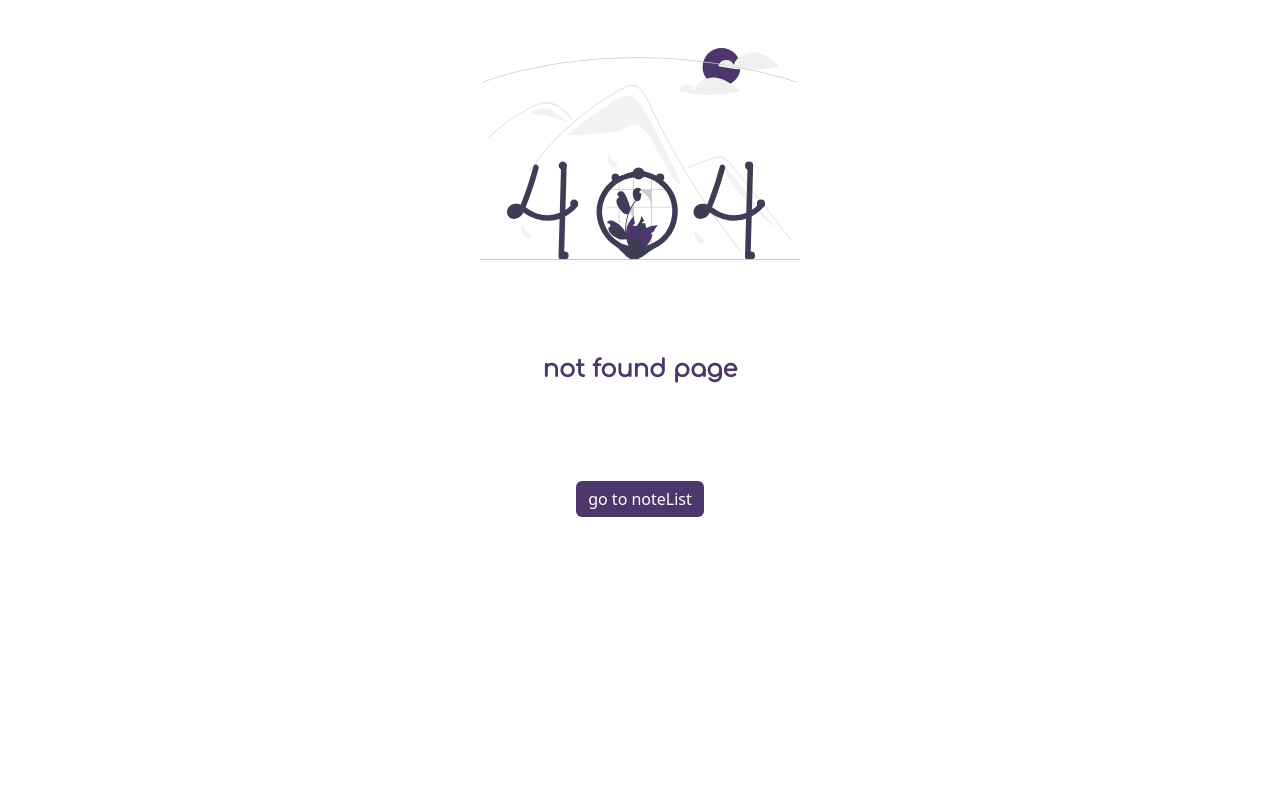
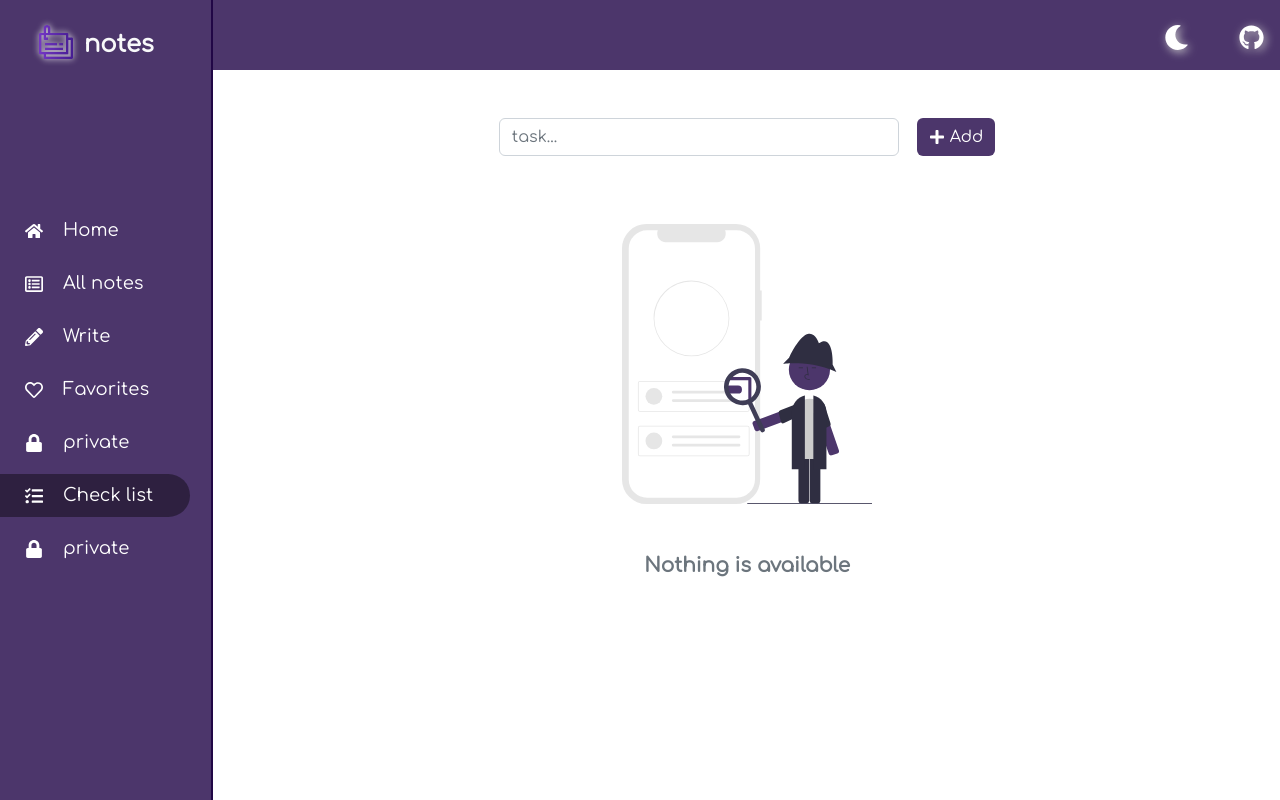
Before and after one commit to Masiha-mohammadpoor/note-app, a React (Create React App) app: page /check-list in a window 1280 px wide. Before the commit this address had no page. Built offline with nearby package versions, Linux system fonts and the light colour scheme; data requests are answered from the project's data file.

Commit message:
created tasksList

```diff
--- a/data/db.json
+++ b/data/db.json
@@ -8,5 +8,6 @@
       "like": true,
       "id": 1
     }
-  ]
+  ],
+  "tasks": []
 }
--- a/src/App.js
+++ b/src/App.js
@@ -9,9 +9,9 @@ const App = () => {
         <Routes>
             {RoutesData.map(r => {
                     if(r.layout){
-                        return <Route path={r.path} element={<Layout>{r.element}</Layout>} />
+                        return <Route path={r.path} key={r.path} element={<Layout>{r.element}</Layout>} />
                     }else {
-                        return <Route path={r.path} element={r.element} />
+                        return <Route path={r.path} key={r.path} element={r.element} />
                     }
                 })}
         </Routes>
--- a/src/Routes.js
+++ b/src/Routes.js
@@ -6,7 +6,7 @@ import PrivateNotes from "./components/PrivateNotes/PrivateNotes";
 import ShowNote from "./components/ShowNote/ShowNote";
 import Pagination from "./components/pagination/Pagination";
 import NotFound from "./components/NotFound/NotFound";
-
+import CheckList from "./components/CheckList/CheckList";
 
 
 const Routes = [
@@ -15,6 +15,7 @@ const Routes = [
     {path : "/write" , element : <Write/> , layout : true},
     {path : "/favorites" , element : <FavoritesList/> , layout : true},
     {path : "/private" , element : <PrivateNotes/> , layout : true},
+    {path : "/check-list" , element : <CheckList/> , layout : true},
     {path : "*" , element : <NotFound/> , layout : false},
     {path : "/edit/:id" , element : <EditNotes/> , layout : true},
     {path : "/note/:id" , element : <ShowNote/> , layout : true}
--- /dev/null
+++ b/src/components/CheckList/CheckList.jsx
@@ -0,0 +1,139 @@
+import Form from "react-bootstrap/Form";
+import Button from "react-bootstrap/Button";
+import {FaPlus , FaTrashAlt} from "react-icons/fa";
+import styles from "./CheckList.module.scss";
+import { useState , useEffect} from "react";
+import axios from "axios";
+import swal from "sweetalert";
+import NothingNotes from "../NothingNotes/NothingNotes";
+import { InfinitySpin } from 'react-loader-spinner'
+
+
+const Task = (newDate) => {
+    const {task , completed , date , completeHandler , deleteHandler} = newDate;
+
+    return (
+        <div className={`mb-3 d-flex justify-content-between align-items-center ${completed ? styles.completedTasks : styles.task}`}>
+        <h5 className="m-0">{task}</h5>
+        <small className="text-secondary">{date}</small>
+        <span>
+            <button onClick={deleteHandler} className="mx-3 bg-transparent border-0 text-danger fs-5"><FaTrashAlt/></button>
+            <input
+            type="checkbox"
+            className={styles.checkbox}
+            checked={completed}
+            onChange={completeHandler}/>
+        </span>
+        </div>
+    )
+}
+
+
+const CheckList = () => {
+    const [task , setTask] = useState("");
+    const [tasks , setTasks] = useState([]);
+    const [request , setRequest] = useState("");
+
+    useEffect(() => {
+        const getData = async () => {
+            try {
+                const {data , statusText} = await axios.get("http://localhost:3001/tasks");
+                setTasks(data);
+                setRequest(statusText);
+            }catch(err){
+                console.error(err);
+            }
+        }
+        getData();
+    } , []);
+
+
+    const addTask = () => {
+        if(task === ""){
+            swal("ooops!" , "please enter something" , "warning");
+        }else {
+            const postData = async () => {
+                try{
+                    const newData = {task,completed : false , date : `${new Date().toLocaleDateString()}`};
+                    await axios.post("http://localhost:3001/tasks" , newData);
+                    const {data} = await axios.get("http://localhost:3001/tasks");
+                    setTasks(data);
+                }catch(err){
+                    console.error(err);
+                }
+            }
+            postData();
+            setTask("");
+        }
+    }
+
+    const completeHandler = (id , task) => {
+        const editData = async () => {
+            try {
+                await axios.put(`http://localhost:3001/tasks/${id}` , {...task , completed:!task.completed});
+                const {data} = await axios.get("http://localhost:3001/tasks");
+                setTasks(data);
+            }catch(err){
+                console.error(err);
+            }
+        }
+        editData();
+    }
+
+    const deleteHandler = (id) => {
+        const deleteData = async () => {
+            try{
+                await axios.delete(`http://localhost:3001/tasks/${id}`);
+                const filtered = tasks.filter(t => t.id !== id);
+                setTasks(filtered);
+            }catch(err){
+                console.error(err);
+            }
+        }
+        deleteData();
+    }
+
+    const renderTasks = () => {
+        if (tasks.length >= 1 ){
+            return tasks.map(t => {
+                return <Task
+                key={t.id}
+                task={t.task}
+                completed={t.completed}
+                date={t.date}
+                completeHandler={() => completeHandler(t.id , t)}
+                deleteHandler={() => deleteHandler(t.id)}/>
+            })
+        }else if(tasks.length === 0 && request){
+            return <NothingNotes btn={true}/>
+        }else{
+            return <div className={styles.loaderContainer}><InfinitySpin
+                width='200'
+                color="#8562b5"
+              /></div>
+        }
+
+    }
+
+    return (
+        <section className={styles.checkList}>
+            <article className="w-50 mx-auto my-5 d-flex justify-content-evenly">
+                <Form.Control
+                    className="w-75"
+                    placeholder="task..."
+                    value={task}
+                    onChange={e => setTask(e.target.value)}/>
+
+                <Button
+                style={{backgroundColor:"#4c366b"}}
+                className="border-0"
+                onClick={addTask}><FaPlus/> Add</Button>
+            </article>
+            <article className=" w-75 mx-auto">
+                {renderTasks()}
+            </article>
+        </section>
+    );
+}
+
+export default CheckList;
--- /dev/null
+++ b/src/components/CheckList/CheckList.module.scss
@@ -0,0 +1,29 @@
+@import "../../mixin";
+
+.checkList {
+    * {
+        font-family : comfortaa;
+    }
+    .task {
+        border-bottom:2px solid $mainC;
+    }
+    .completedTasks {
+        border-bottom:2px solid $mainC;
+        opacity : .5;
+    }
+    .checkbox {
+        accent-color: #7754a9;
+        transform: scale(1.3);
+        -webkit-transform: scale(1.3);
+        -moz-transform: scale(1.3);
+        -ms-transform: scale(1.3);
+        -o-transform: scale(1.3);
+}
+.loaderContainer{
+    display:flex;
+    justify-content : center;
+    align-items : center;
+    margin-top:30vh;
+}
+
+}
--- a/src/components/Menu/Menu.jsx
+++ b/src/components/Menu/Menu.jsx
@@ -1,8 +1,8 @@
 import styles from "./menu.module.scss";
 import Col from "react-bootstrap/Col";
 import Logo from "../../assets/image/logo.png";
-import {FaRegListAlt , FaPencilAlt , FaHome , FaRegHeart , FaLock} from "react-icons/fa";
-import {Link} from "react-router-dom";
+import {FaRegListAlt , FaPencilAlt , FaHome , FaRegHeart , FaLock , FaTasks} from "react-icons/fa";
+import {NavLink} from "react-router-dom";
 
 const Menu = () => {
     return (
@@ -14,18 +14,21 @@ const Menu = () => {
                 </div>
 
                 <div className={`w-100 ${styles.list}`}>
-                    <ul className=" d-flex justify-content-evenly align-items-start flex-column p-0 m-0">
-                        <li><Link to="/"><span><FaHome/></span>Home</Link></li>
-                        <li><Link to="/notes"><span><FaRegListAlt/></span>All notes</Link></li>
-                        <li><Link to="/write"><span><FaPencilAlt/></span>Write</Link></li>
-                        <li><Link to="/favorites"><span><FaRegHeart/></span>Favorites</Link></li>
-                        <li><Link to="/private"><span><FaLock/></span>private</Link></li>
-                        <li><Link to="#"><span><FaPencilAlt/></span>write notes</Link></li>
-                        <li><Link to="#"><span><FaRegListAlt/></span>all notes</Link></li>
-                        <li><Link to="#"><span><FaPencilAlt/></span>write notes</Link></li>
+                    <ul className=" d-flex justify-content-evenly align-items-startm flex-column p-0 m-0">
+                        <li><NavLink className={data => data.isActive ? styles.activeLink : styles.link} style={{backgroundColor:"transparent"}} to="/"><span><FaHome/></span>Home</NavLink></li>
+                        <li><NavLink className={data => data.isActive ? styles.activeLink : styles.link} to="/notes"><span><FaRegListAlt/></span>All notes</NavLink></li>
+                        <li><NavLink className={data => data.isActive ? styles.activeLink : styles.link} to="/write"><span><FaPencilAlt/></span>Write</NavLink></li>
+                        <li><NavLink className={data => data.isActive ? styles.activeLink : styles.link} to="/favorites"><span><FaRegHeart/></span>Favorites</NavLink></li>
+                        <li><NavLink className={data => data.isActive ? styles.activeLink : styles.link} to="/private"><span><FaLock/></span>private</NavLink></li>
+                        <li><NavLink className={data => data.isActive ? styles.activeLink : styles.link} to="/check-list"><span><FaTasks/></span>Check list</NavLink></li>
+                        <li><NavLink className={data => data.isActive ? styles.activeLink : styles.link} to="/private"><span><FaLock/></span>private</NavLink></li>
+                        {/* <li><NavLink className={data => data.isActive ? styles.activeLink : styles.link} to="#"><span><FaPencilAlt/></span>write notes</NavLink></li>
+                        <li><NavLink className={data => data.isActive ? styles.activeLink : styles.link} to="#"><span><FaRegListAlt/></span>all notes</NavLink></li>
+                        <li><NavLink className={data => data.isActive ? styles.activeLink : styles.link} to="#"><span><FaPencilAlt/></span>write notes</NavLink></li> */}
                     </ul>
                 </div>
 
+                <div></div>
                 <div></div>
             </nav>
         </Col>
--- a/src/components/Menu/menu.module.scss
+++ b/src/components/Menu/menu.module.scss
@@ -23,10 +23,22 @@
             list-style-type:none;
             width:100%;
             height:100%;
+            li {
+                width:100%;
                 .activeLink {
                     background-color:rgba(0 , 0 , 0 , .4);
+                    width:100%;
+                    @include wh(90% , fit-content , 0 30px 30px 0);
+                    // padding:8px;
+                    padding-left :25px;
+                    margin-bottom : 10px;
+                    transition: all .1s;
+                    -webkit-transition: all .1s;
+                    -moz-transition: all .1s;
+                    -ms-transition: all .1s;
+                    -o-transition: all .1s;
                 }
-            li {
+                .link {
                     width:100%;
                     @include wh(90% , fit-content , 0 30px 30px 0);
                     // padding:8px;
@@ -39,6 +51,8 @@
                     -o-transition: all .1s;
                 &:hover {
                     background-color:rgba(0 , 0 , 0 , .2);
+                }
+
                 }
             a{
                 display : inline-block;
--- a/src/components/Note/Note.jsx
+++ b/src/components/Note/Note.jsx
@@ -1,7 +1,6 @@
 import styles from "./note.module.scss";
-import {FaRegHeart , FaHeart , FaEllipsisV , FaTrashAlt, FaEdit , FaEye} from "react-icons/fa";
+import {FaRegHeart , FaHeart,FaLock , FaRegBookmark ,FaBookmark , FaEllipsisV , FaTrashAlt, FaEdit , FaEye} from "react-icons/fa";
 import {Link} from "react-router-dom";
-import {FaLock , FaLockOpen} from "react-icons/fa";;
 
 
 const Note = ({id , title , text , type , like , onLike , onDelete}) => {
@@ -14,7 +13,7 @@ const Note = ({id , title , text , type , like , onLike , onDelete}) => {
             </div>
             <p>{text.slice(0 , 20) + "..."}</p>
             <div className="w-100 d-flex justify-content-between align-items-center">
-                <span className="w-50 d-flex justify-content-between align-items-center">
+                <span style={{width:"40%"}} className="d-flex justify-content-between align-items-center">
                     <button onClick={onDelete} className="border-0 bg-transparent fs-5 text-danger"><FaTrashAlt/></button>
                     <Link to={`/edit/${id}`}><button className="border-0 bg-transparent fs-5 text-primary"><FaEdit/></button></Link>
                     <Link to={`/note/${id}`}><button className={`${styles.seeNote} border-0 bg-transparent fs-5`}><FaEye/></button></Link>
--- a/src/components/NothingNotes/NothingNotes.jsx
+++ b/src/components/NothingNotes/NothingNotes.jsx
@@ -3,12 +3,13 @@ import {Link} from "react-router-dom";
 import Button from "react-bootstrap/Button";
 import nothingImg from "../../assets/image/nothingImg.svg";
 
-const NothingNotes = () => {
+const NothingNotes = ({btn}) => {
+
     return (
         <article className={`${styles.nothingContainer} d-flex justify-content-evenly align-items-center flex-column`}>
         <img src={nothingImg} alt="nothing"/>
         <h5 className="text-secondary">Nothing is available</h5>
-        <Link to="/write"><Button style={{backgroundColor:"#4c366b"}} className="border-0">add note ?</Button></Link>
+        {!btn && <Link to="/write"><Button style={{backgroundColor:"#4c366b"}} className="border-0">add note ?</Button></Link>}
         </article>
 
     );
--- a/src/components/pagination/Pagination.jsx
+++ b/src/components/pagination/Pagination.jsx
@@ -8,6 +8,9 @@ import styles from "./pagination.module.scss";
 import Header from "../Header/Header";
 import Menu from "../Menu/Menu";
 import Col from "react-bootstrap/Col";
+import swal from "sweetalert";
+
+
 const Pagination = () => {
 
   const [notes, setNotes] = useState([]);
@@ -58,15 +61,34 @@ const Pagination = () => {
         }
     }
 
-    const deleteHandler = async (id) => {
-      try{
+    const deleteHandler = (id) => {
+      const deletNoteData = async () => {
+        try {
           await deleteData(id);
           const {data} = await getAllData();
           const filtered = await data.filter(n => n.type === "public");
           setNotes(filtered);
-      }catch(err){
-          console.log(err)
+        }catch(err){
+          console.error(err);
+        }
       }
+
+        swal({
+          title: "Are you sure?",
+          icon: "warning",
+          buttons: true,
+          dangerMode: true,
+        })
+          .then((willDelete) => {
+              if (willDelete) {
+                deletNoteData();
+                  swal("this note is deleted", {
+                      icon: "success",
+                  });
+              } else {
+                  return "";
+              }
+          });
   }
 
   const searchHandler = (value) => {
```
Lines whose indentation alone changed are shown as unchanged.
